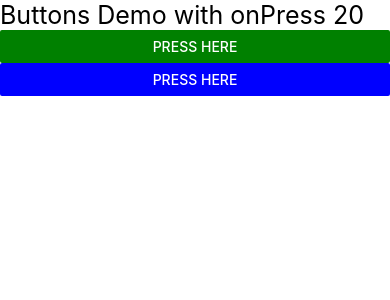
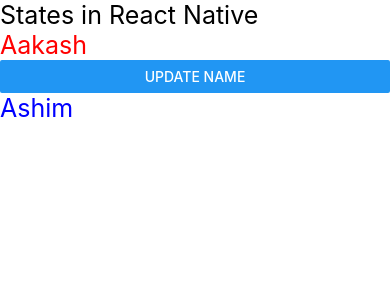
Before and after one commit to ashimaakash03/react-native-series, a React Native app: screen / in a window 390 px wide. Shown: the top 300 px of the page. Built offline with nearby package versions, Linux system fonts and the light colour scheme.

Commit message:
demonstrated state and useState hook

```diff
--- a/App.tsx
+++ b/App.tsx
@@ -1,21 +1,24 @@
-import React from 'react';
+import React, {useState} from 'react';
 import {Text, View, Button} from 'react-native';
 import FirstComponent from './components/FirstComponent.tsx';
 import SecondComponent from './components/SecondComponent.tsx';
 
 const App = (): React.JSX.Element => {
+const [name, setName]= useState("Aakash");
+let data= "Ashim";
 
-let number = 20;
-const handlePress=()=>{
-number= 100;
-console.warn(number);
+const testUpdate = ()=>{
+    setName("Rishabh");
+    console.warn(name);
 }
+
   return (
 
       <View>
-        <Text style={{fontSize: 25, color: "black"}}>Buttons Demo with onPress {number}</Text>
-        <Button title="Press Here" onPress={()=>handlePress()} color="green"/>
-        <Button title="Press Here" onPress={()=>handlePress()} color="blue"/>
+        <Text style={{fontSize: 25, color: "black"}}>States in React Native</Text>
+        <Text style={{fontSize: 25, color: "red"}}>{name}</Text>
+        <Button onPress={testUpdate} title="Update Name"/>
+        <Text style={{fontSize: 25, color: "blue"}}>{data}</Text>
       </View>
 
   );
```
